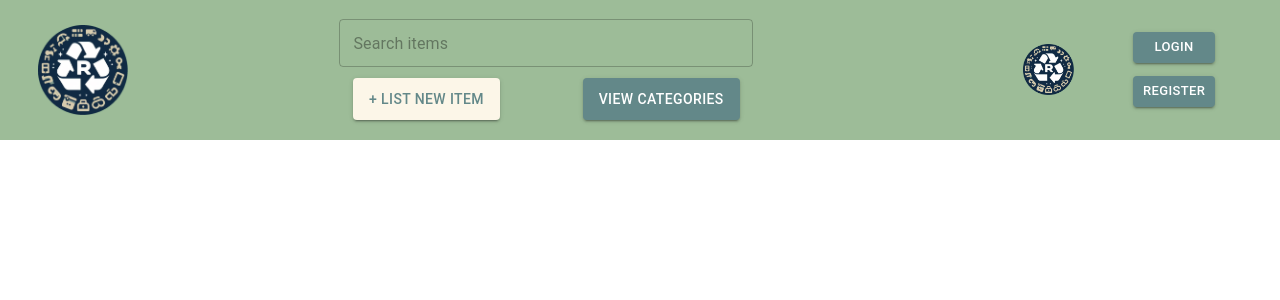
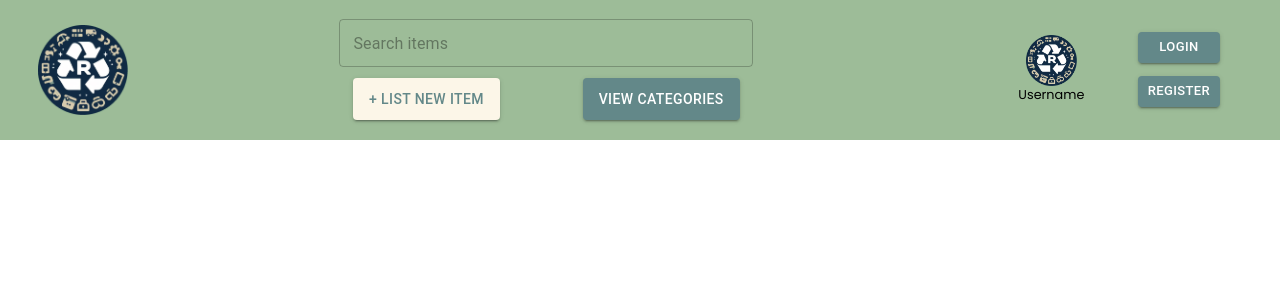
Before and after one commit to benas-juskus/REUSABLES, a React (Create React App) app in the folder client/: page /header in a window 1280 px wide. Shown: the top 300 px of the page. Built offline with nearby package versions, Linux system fonts and the light colour scheme.

Commit message:
Minor update to layout

```diff
--- a/client/src/components/layout/footer.jsx
+++ b/client/src/components/layout/footer.jsx
@@ -1,6 +1,3 @@
 import { useState } from "react";
-import {Formik} from 'formik'
 import { createTheme, Button, Box} from "@mui/material";
-import TextField from '@mui/material/TextField';
 import styled from "@emotion/styled";
-import { Link } from 'react-router-dom'
--- a/client/src/components/layout/header.jsx
+++ b/client/src/components/layout/header.jsx
@@ -54,6 +54,13 @@ const UserPanel = styled(Box) ({
     justifyContent: 'space-evenly'
 });
 
+const UserPanelInfo = styled(Box) ({
+    display: 'flex',
+    flexDirection: 'column',
+    aligItems: 'center',
+    justifyContent: 'center'
+})
+
 const Avatar = styled(Box) ({
     alignSelf: "center",
     height: "4em",
@@ -66,7 +73,7 @@ const UserPanelBtns = styled(Box) ({
     flexDirection: 'column'
 });
 
-const Header = () => {
+const Header = ({username = 'Username'}) => {
 
     return (
         <Wrapper>
@@ -92,7 +99,11 @@ const Header = () => {
             </Nav>
 
             <UserPanel>
-                <Avatar component="img" src="./assets/logos/Logo-main-no-bg.png" alt="avatar"/>
+                <UserPanelInfo>
+                    <Avatar component="img" src="./assets/logos/Logo-main-no-bg.png" alt="avatar"/>
+                    <p>{username}</p>
+                </UserPanelInfo>
+
                 <UserPanelBtns>
                     <Button variant="contained" size="small" style={{backgroundColor: headerTheme.palette.primary.dark}}>Login</Button>
                     <Button variant="contained" size="small" style={{backgroundColor: headerTheme.palette.primary.dark}}>Register</Button>
```
